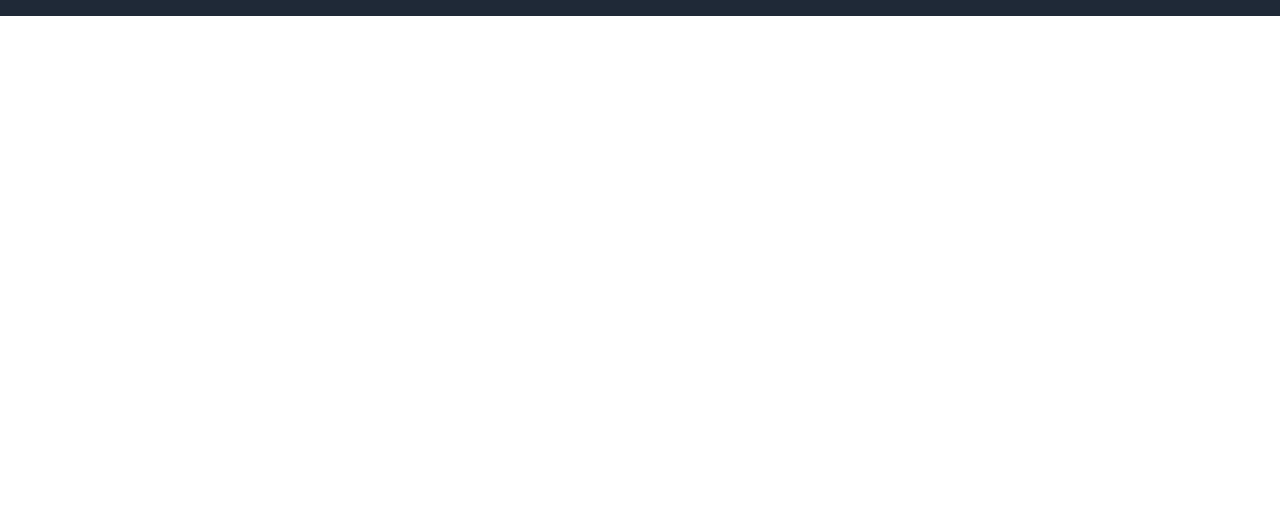
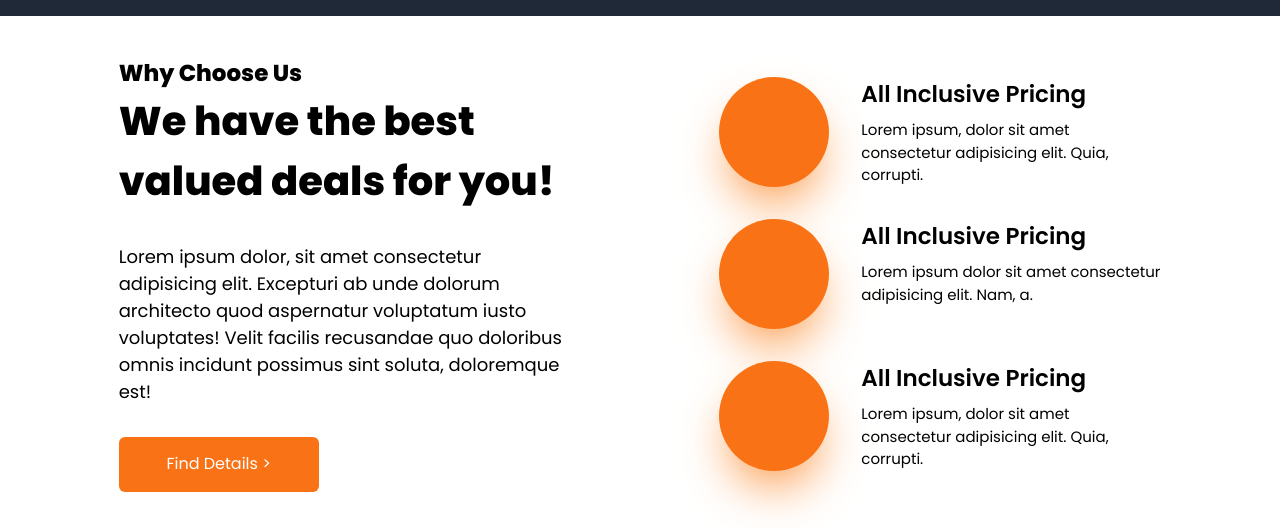
Before and after one commit to VahapCanDongel/car-hire, a React (Vite) app: page / in a window 1280 px wide. Shown: the part 2303-2832 px from the top of the page. Before the commit the page ends 2319 px from the top, so only its background shows below. Built offline with nearby package versions, Linux system fonts and the light colour scheme.

Commit message:
Added deals

```diff
--- a/src/App.jsx
+++ b/src/App.jsx
@@ -1,5 +1,6 @@
 import Navigation from "./components/Navigation";
 import BookingForm from "./sections/BookingForm";
+import Deals from "./sections/Deals";
 import Hero from "./sections/Hero";
 import Services from "./sections/Services";
 import SloganDivider from "./sections/SloganDivider";
@@ -13,6 +14,7 @@ export default function App() {
       <Services />
       <VehiclesInformation />
       <SloganDivider />
+      <Deals />
     </div>
   )
 }
--- /dev/null
+++ b/src/sections/Deals.jsx
@@ -0,0 +1,68 @@
+import "../styles/Deals.css"
+
+export default function Deals() {
+    return (
+        <div className="deals-base">
+
+            <div className="flex justify-evenly items-center gap-8 w-full">
+                <div className="flex flex-col gap-8 w-[450px]">
+                    <div>
+                        <div className="text-[23px] font-bold">Why Choose Us</div>
+                        <div className="text-[40px] font-bold">We have the best valued deals for you!</div>
+                    </div>
+
+                    <p className="text-[18px]">Lorem ipsum dolor, sit amet consectetur adipisicing elit. Excepturi ab unde dolorum architecto quod aspernatur voluptatum iusto voluptates! Velit facilis recusandae quo doloribus omnis incidunt possimus sint soluta, doloremque est!</p>
+                    <button className="rounded-md p-2 w-[200px] text-white h-[55px] sm:w-[180px] sm:h-[50px] bg-orange-500">Find Details {">"}</button>
+                </div>
+
+
+                <div className="w-/4 flex flex-col gap-8">
+
+                    <div className="deal-card">
+                        <div className="icon-container">
+
+                        </div>
+
+                        <div className="card-body">
+                            <div className="font-semibold text-[23px]">
+                                All Inclusive Pricing
+                            </div>
+                            <p className="text-[15px]">Lorem ipsum, dolor sit amet consectetur adipisicing elit. Quia, corrupti.</p>
+                        </div>
+                    </div>
+
+
+                    <div className="deal-card ">
+                        <div className="icon-container">
+
+                        </div>
+
+                        <div className="card-body">
+                            <div className="font-semibold text-[23px]">
+                                All Inclusive Pricing
+                            </div>
+                            <p className="text-[15px]">Lorem ipsum dolor sit amet consectetur adipisicing elit. Nam, a.</p>
+                        </div>
+                    </div>
+
+                    <div className="deal-card">
+                        <div className="icon-container">
+
+                        </div>
+
+                        <div className="card-body">
+                            <div className="font-semibold text-[23px]">
+                                All Inclusive Pricing
+                            </div>
+                            <p className="text-[15px]">Lorem ipsum, dolor sit amet consectetur adipisicing elit. Quia, corrupti.</p>
+                        </div>
+                    </div>
+
+                </div>
+
+            </div>
+
+
+        </div>
+    )
+}
--- /dev/null
+++ b/src/styles/Deals.css
@@ -0,0 +1,21 @@
+@tailwind base;
+@tailwind components;
+@tailwind utilities;
+
+
+
+.deals-base{
+    @apply flex justify-center items-center w-full my-10
+}
+
+.icon-container{
+    @apply w-[110px] h-[110px] bg-orange-500 rounded-full shadow-2xl shadow-orange-400
+}
+
+.deal-card {
+    @apply flex gap-8
+}
+
+.card-body {
+    @apply w-[300px]  flex flex-col gap-2
+}
```
Also changed, not shown: src/styles/SloganDivider.css (line endings or trailing spaces).
